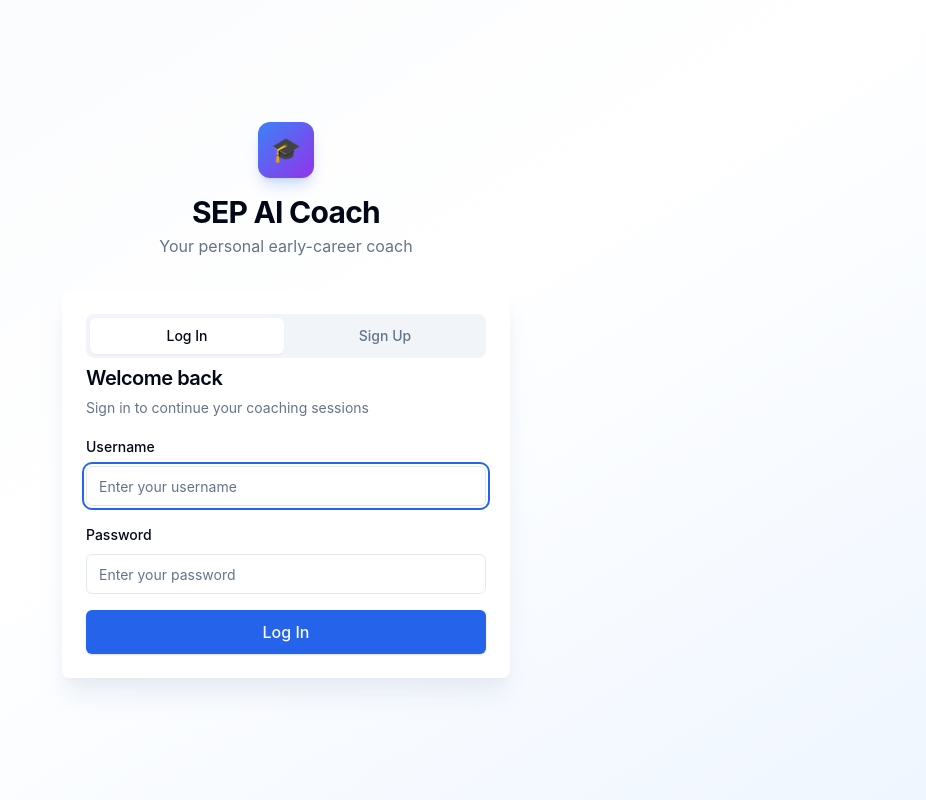
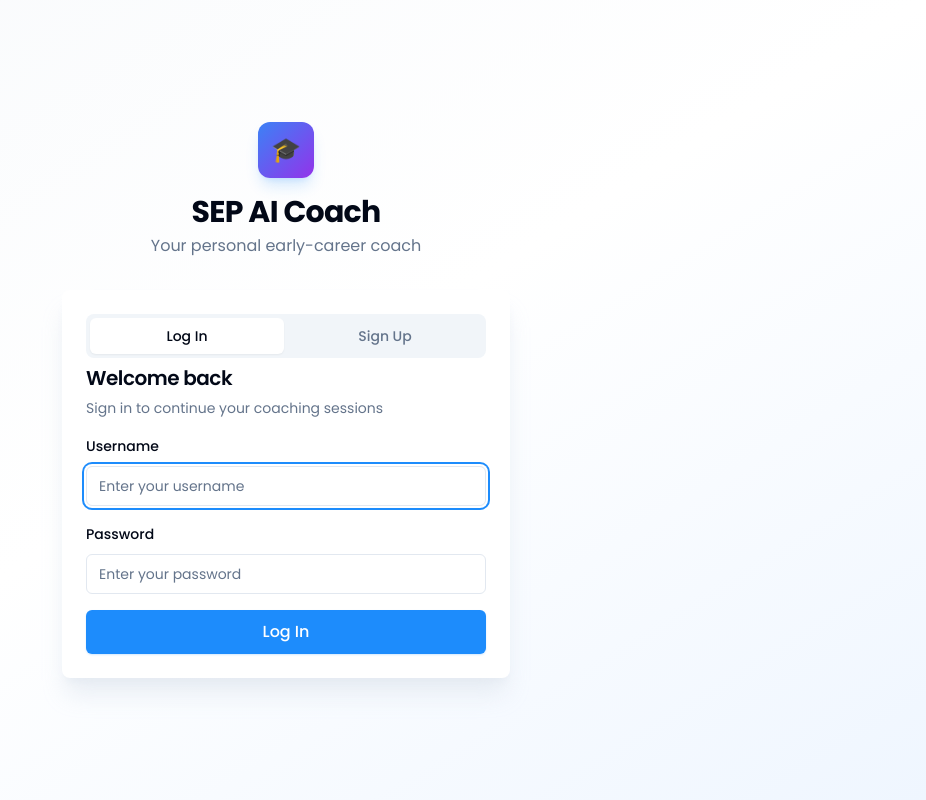
Before and after one commit to chauhanvisha/ai-companion-frontend, a React (Vite) app: page / in a window 1280 px wide. Shown: the whole page, without its empty margins (354-1280 px from the left). Built offline with nearby package versions, Linux system fonts and the light colour scheme; no server answers.

Commit message:
Apply HighView branding: Poppins font + #1C88FC blue

```diff
--- a/index.html
+++ b/index.html
@@ -4,6 +4,9 @@
     <meta charset="UTF-8" />
     <meta name="viewport" content="width=device-width, initial-scale=1.0" />
     <title>SEP AI Coach</title>
+    <link rel="preconnect" href="https://fonts.googleapis.com" />
+    <link rel="preconnect" href="https://fonts.gstatic.com" crossorigin />
+    <link href="https://fonts.googleapis.com/css2?family=Poppins:wght@400;500;600;700&family=Montserrat:wght@400;500;600;700&display=swap" rel="stylesheet" />
   </head>
   <body>
     <div id="root"></div>
--- a/src/index.css
+++ b/src/index.css
@@ -8,8 +8,8 @@
     --foreground: 222.2 84% 4.9%;
     --card: 0 0% 100%;
     --card-foreground: 222.2 84% 4.9%;
-    --primary: 221.2 83.2% 53.3%;
-    --primary-foreground: 210 40% 98%;
+    --primary: 210 97% 55%;
+    --primary-foreground: 0 0% 100%;
     --secondary: 210 40% 96.1%;
     --secondary-foreground: 222.2 47.4% 11.2%;
     --muted: 210 40% 96.1%;
@@ -18,7 +18,7 @@
     --accent-foreground: 222.2 47.4% 11.2%;
     --border: 214.3 31.8% 91.4%;
     --input: 214.3 31.8% 91.4%;
-    --ring: 221.2 83.2% 53.3%;
+    --ring: 210 97% 55%;
     --radius: 0.5rem;
   }
 
@@ -28,6 +28,6 @@
 
   body {
     @apply bg-background text-foreground;
-    font-family: -apple-system, BlinkMacSystemFont, 'Segoe UI', Roboto, 'Helvetica Neue', sans-serif;
+    font-family: 'Poppins', 'Montserrat', -apple-system, BlinkMacSystemFont, sans-serif;
   }
 }
```
